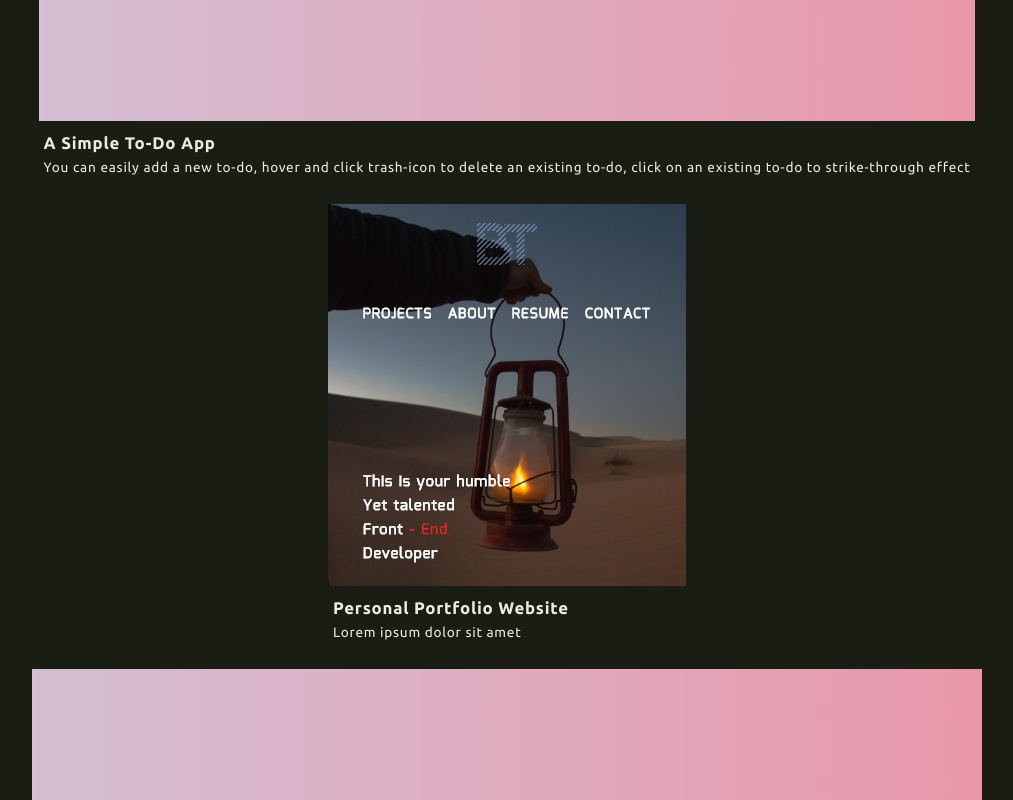
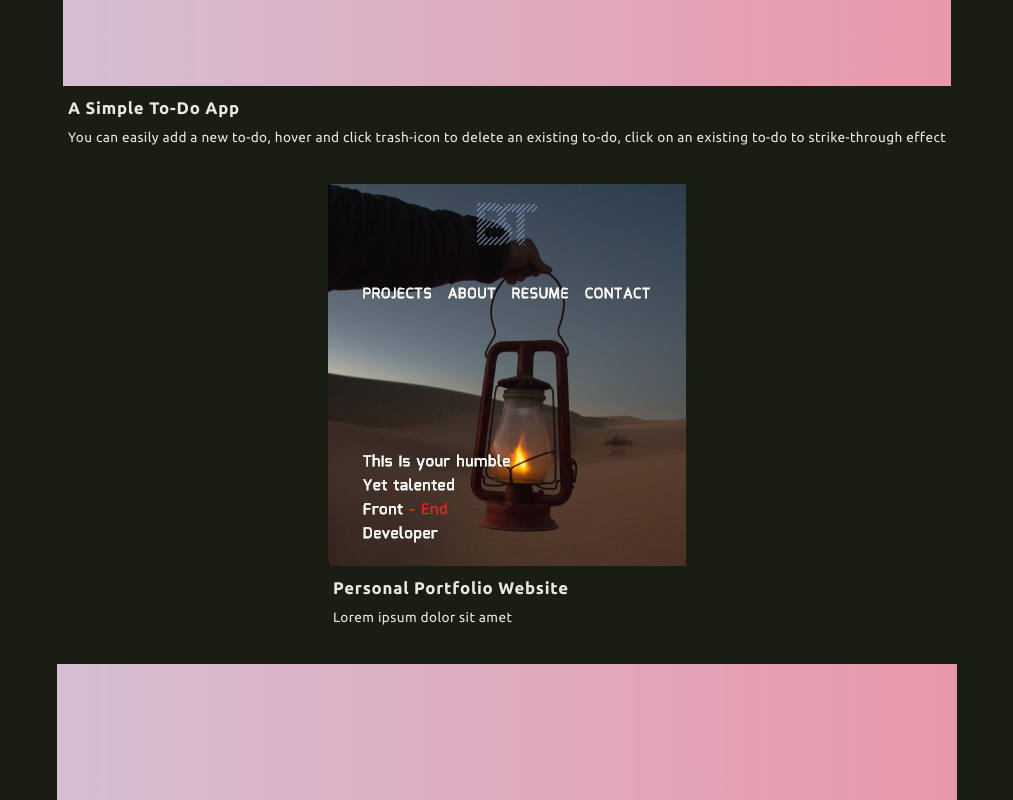
Before and after one commit to ucanfil/Portfolio-Site, a plain HTML site: page index.html in a window 1280 px wide. Shown: the part 1680-2480 px from the top of the page, without its empty margins (133-1146 px from the left). Drawn offline with Linux system fonts and the light colour scheme; a web font is replaced by a local one.

Commit message:
.project margin-top propert added

```diff
--- a/css/styles.css
+++ b/css/styles.css
@@ -28,6 +28,10 @@ a {
   text-transform: uppercase;
   font-weight: bold;
   color: #e7ebe1;
+}
+
+p {
+  letter-spacing: 0.4px;
 }
 
 .header-nav-wrapper,
@@ -103,6 +107,10 @@ li {
   flex-wrap: wrap;
 }
 
+.project {
+  margin-top: 10px;
+}
+
 .project-sections {
   margin: 10px 0;
 }
@@ -112,6 +120,7 @@ li {
 
 .p-content {
   font-size: 0.85rem;
+  margin-top: 5px;
 }
 
 .project img {
```
